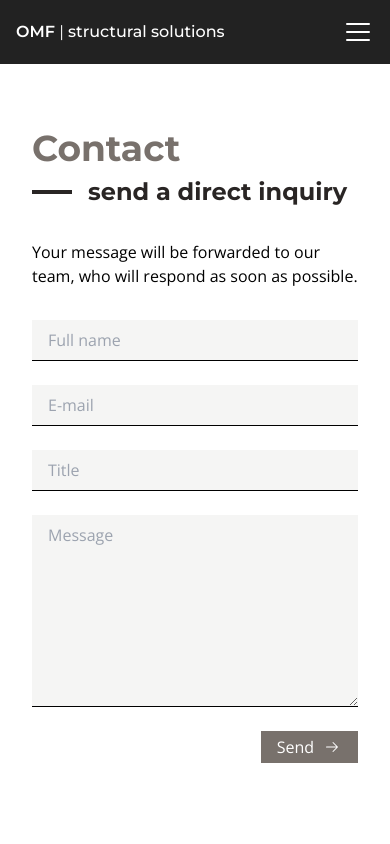
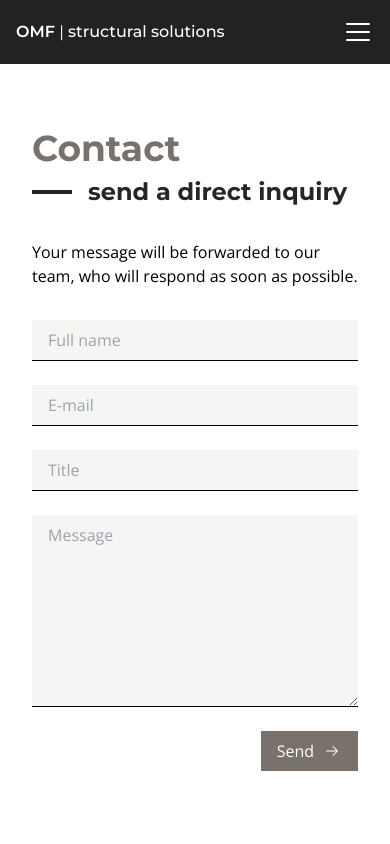
Before and after one commit to oyrad/omf, a Next.js app: page /en/contact in a window 390 px wide. Shown: the top 844 px of the page. Built offline with nearby package versions, Linux system fonts and the light colour scheme.

Commit message:
add button padding

```diff
--- a/app/[lang]/contact/_components/ContactForm.tsx
+++ b/app/[lang]/contact/_components/ContactForm.tsx
@@ -108,7 +108,7 @@ export default function ContactForm({
         ></textarea>
         <button
           type="submit"
-          className={`text-white px-4 py-1 flex space-x-2 items-center w-fit ${
+          className={`text-white px-4 py-2 lg:py-1.5 flex space-x-2 items-center w-fit ${
             isButtonDisabled
               ? "bg-stone-500 cursor-not-allowed"
               : "bg-stone-800 hover:bg-stone-500 transition-all"
--- a/app/_atoms/Button.tsx
+++ b/app/_atoms/Button.tsx
@@ -14,7 +14,7 @@ export default function Button({ link, buttonText }: ButtonProps) {
   return (
     <Link
       href={link}
-      className="flex items-center gap-2 px-4 py-1 mb-8 text-white transition-all lg:mb-20 bg-stone-800 w-fit hover:bg-stone-500 hover:gap-4"
+      className="flex items-center gap-2 px-4 py-2 lg:py-1.5 mb-8 text-white transition-all lg:mb-20 bg-stone-800 w-fit hover:bg-stone-500 hover:gap-4"
     >
       <p className="font-open">{buttonText}</p>
       <ArrowRight className="w-5" />
```
